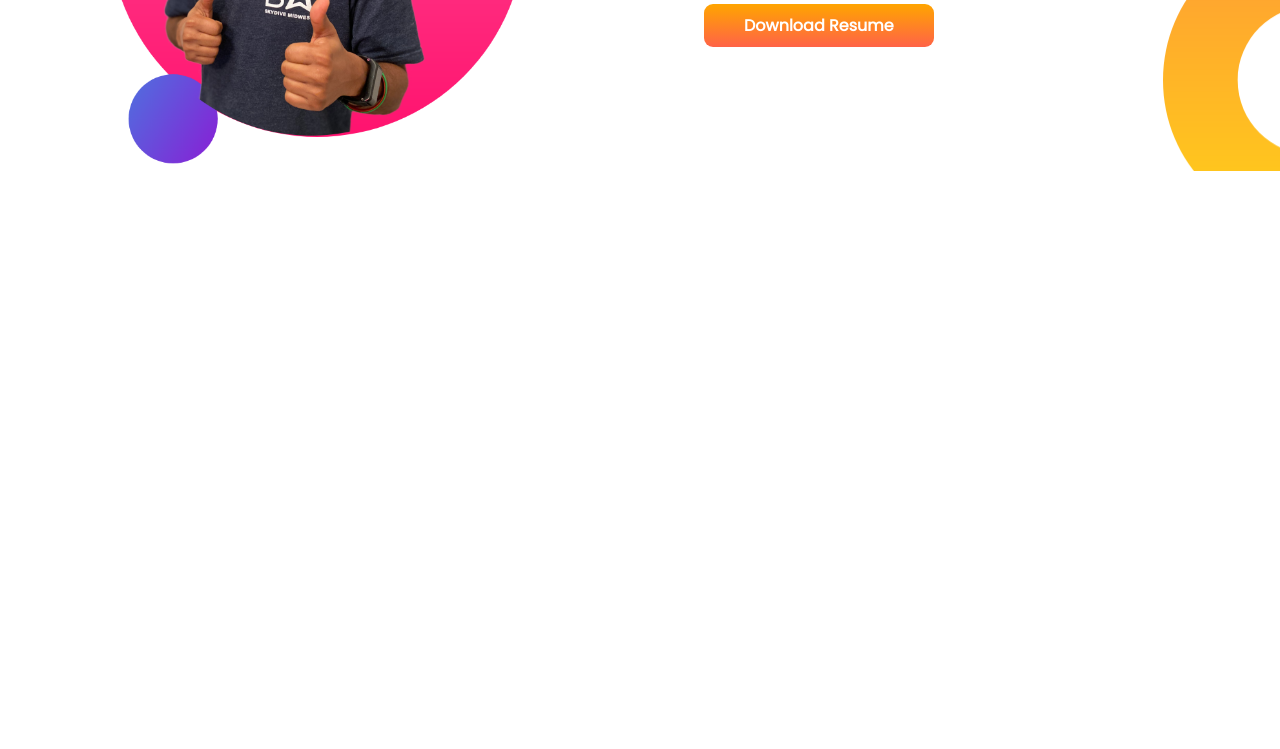
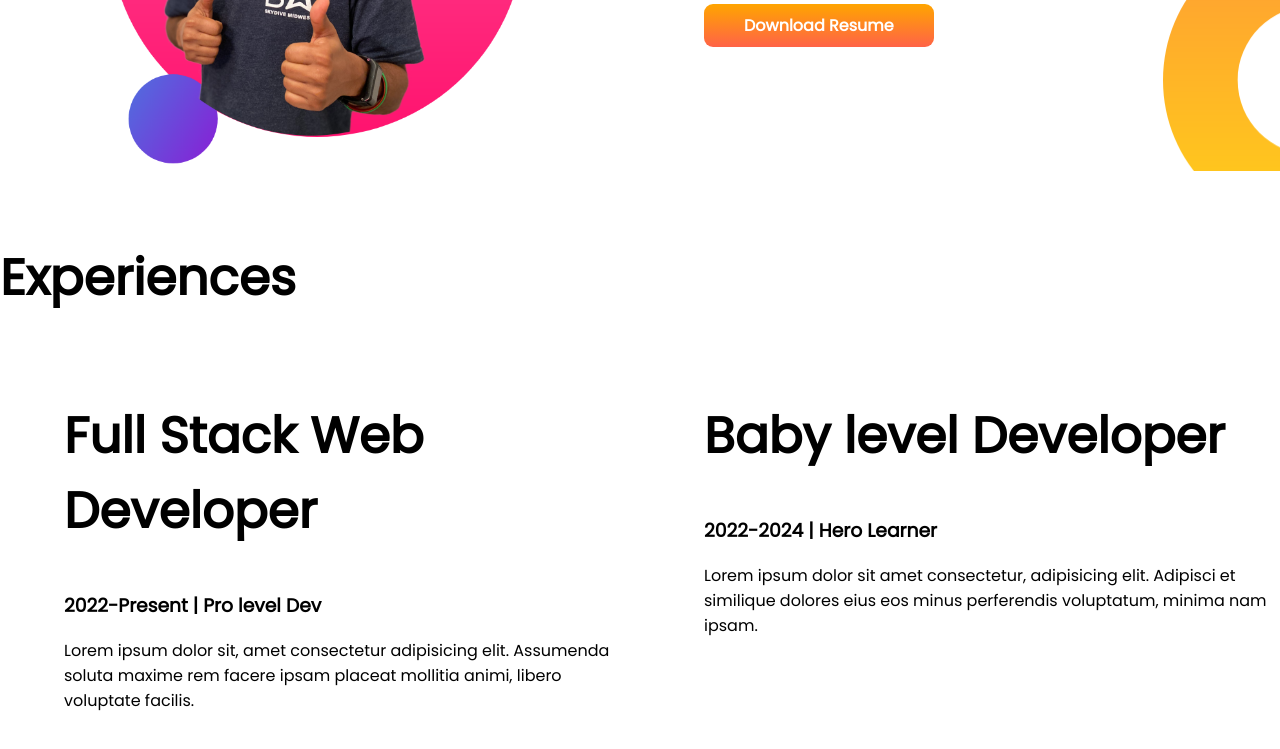
Before and after one commit to md-rafiul/dev-portfolio, a plain HTML site: page index.html in a window 1280 px wide. Shown: the part 873-1622 px from the top of the page. Before the commit the page ends 1114 px from the top, so only its background shows below. Drawn offline with Linux system fonts and the light colour scheme.

Commit message:
third-sec-in

```diff
--- a/index.html
+++ b/index.html
@@ -14,7 +14,7 @@
     <link rel="stylesheet" href="style.css" />
   </head>
   <body>
-    <section class="top-banner">
+    <section class="top-banner flexible-container">
       <div class="half-width">
         <h1>Welcome to</h1>
         <h1><span class="orange-color"> The Dev.</span> World</h1>
@@ -36,7 +36,7 @@
         <img src="images/jhankar.png" alt=" Not found image" />
       </div>
     </section>
-    <section class="dream-big">
+    <section class="dream-big flexible-container">
       <div class="half-width">
         <img src="images/jhankar2.png" alt=" Not found image" />
       </div>
@@ -58,5 +58,29 @@
         >
       </div>
     </section>
+
+    <section class="experience">
+      <h1>Experiences</h1>
+      <div class="flexible-container">
+        <div class="half-width">
+          <h1>Full Stack Web Developer</h1>
+          <h3>2022-Present | Pro level Dev</h3>
+          <p>
+            Lorem ipsum dolor sit, amet consectetur adipisicing elit. Assumenda
+            soluta maxime rem facere ipsam placeat mollitia animi, libero
+            voluptate facilis.
+          </p>
+        </div>
+        <div class="half-width">
+          <h1>Baby level Developer</h1>
+          <h3>2022-2024 | Hero Learner</h3>
+          <p>
+            Lorem ipsum dolor sit amet consectetur, adipisicing elit. Adipisci
+            et similique dolores eius eos minus perferendis voluptatum, minima
+            nam ipsam.
+          </p>
+        </div>
+      </div>
+    </section>
   </body>
 </html>
--- a/style.css
+++ b/style.css
@@ -8,7 +8,7 @@ h1 {
 .orange-color {
   color: orange;
 }
-section {
+.flexible-container {
   display: flex;
   margin-bottom: 70px;
 }
```
